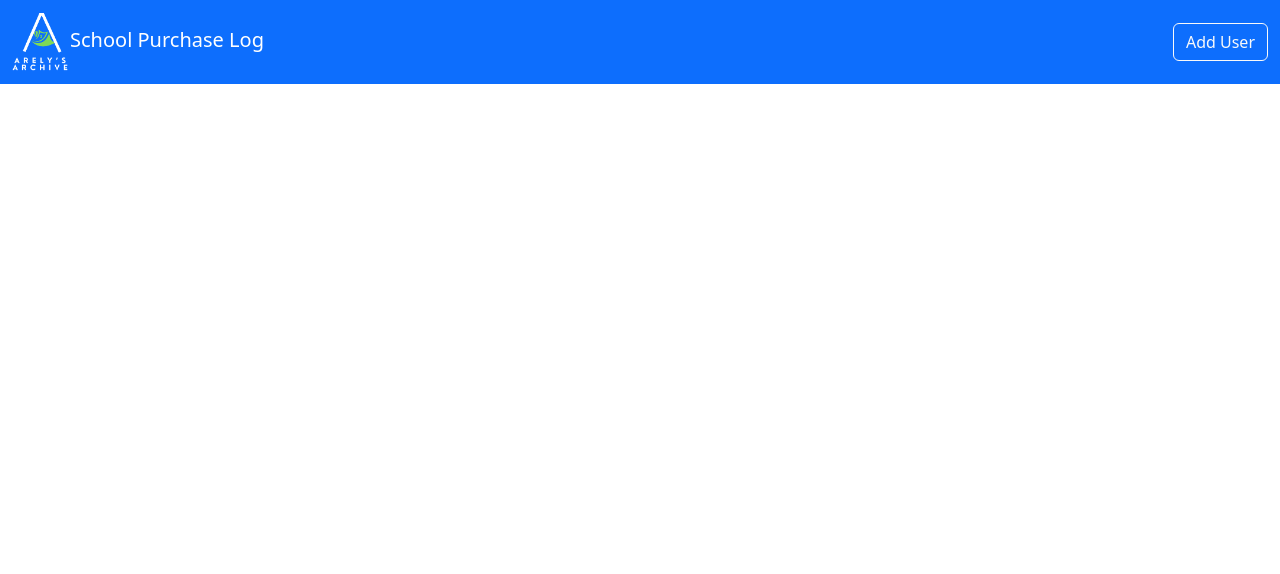
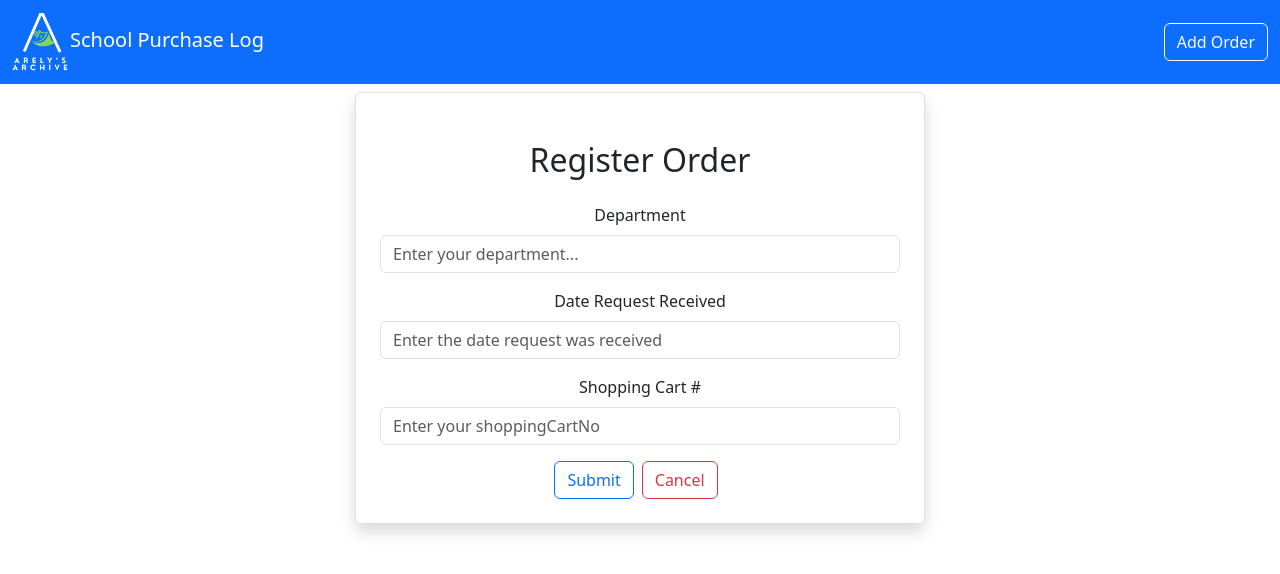
Before and after one commit to ArelyC77/fullstack-front, a React (Create React App) app: page /addorder in a window 1280 px wide. Shown: the top 574 px of the page. Built offline with nearby package versions, Linux system fonts and the light colour scheme.

Commit message:
Updated Table Names

```diff
--- a/src/App.js
+++ b/src/App.js
@@ -4,9 +4,9 @@ import "../node_modules/bootstrap/dist/css/bootstrap.min.css";
 import Navbar from './layout/Navbar';
 import Home from './pages/Home';
 import { BrowserRouter as Router, Routes, Route } from 'react-router-dom';
-import AddUser from './pages/AddUser';
-import EditUser from './userss/EditUser';
-import ViewUser from './userss/ViewUser';
+import AddOrder from './pages/AddOrder';
+import EditOrder from './orders/EditOrder';
+import ViewOrder from './orders/ViewOrder';
 
 function App() {
   return (
@@ -15,9 +15,9 @@ function App() {
         <Navbar/>
         <Routes>
           <Route exact path="/" element={<Home />} />
-          <Route exact path="/adduser" element={<AddUser />} />
-          <Route exact path="/edituser/:id" element={<EditUser/>}/>
-          <Route exact path="/viewuser/:id" element={<ViewUser />} />
+          <Route exact path="/addorder" element={<AddOrder />} />
+          <Route exact path="/editorder/:id" element={<EditOrder/>}/>
+          <Route exact path="/vieworder/:id" element={<ViewOrder />} />
         </Routes>
       </Router>
     </div>
--- a/src/layout/Navbar.js
+++ b/src/layout/Navbar.js
@@ -20,7 +20,7 @@ export default function Navbar() {
             <span className="navbar-toggler-icon"></span>
           </button> */}
           {/* path links to Route on App.js - this is a linked button */}
-          <Link className="btn btn-outline-light" to="/adduser">Add User</Link>
+          <Link className="btn btn-outline-light" to="/addorder">Add Order</Link>
 
         </div>
       </nav>
--- a/src/userss/EditUser.js
+++ b/src/orders/EditOrder.js
@@ -3,86 +3,86 @@ import {Link, useNavigate } from 'react-router-dom';
 import axios from 'axios';
 import { useEffect } from 'react'; // Importing useEffect
 import { useParams} from 'react-router-dom';
-export default function EditUser() {
+export default function EditOrder() {
 
   //react router dom useNavigate
   let navigate = useNavigate()
 
   const {id}=useParams()
 
-  const [user, setUser]=useState({
-    name:"",
-    username:"",
-    email:""
+  const [order, setOrder]=useState({
+    department:"",
+    dateRequestReceived:"",
+    shoppingCartNo:""
   })
 
   //deconstruct useState
-  const{name,username,email}=user
+  const{department,dateRequestReceived,shoppingCartNo}=order
 
   //event change (refer to input variables)
   const onInputChange=(e)=>{
     //the split operator"..." will keep on adding the new object
-    setUser({...user,[e.target.name]: e.target.value})
+    setOrder({...order,[e.target.name]: e.target.value})
   };
 
   useEffect(() => {
-    loadUser();
+    loadOrder();
   },[])
 
   const onSubmit= async (e)=>{
     e.preventDefault();
     //axios will post the information using backend post
-    await axios.put(`http://localhost:8080/user/${id}`,user)
+    await axios.put(`http://localhost:8080/orders/${id}`,order)
     //this will navigate to the homepage when submitted
     navigate("/")
   };
 
-  const loadUser = async ()=>{
-    const result=await axios.get(`http://localhost:8080/user/${id}`)
-    setUser(result.data)
+  const loadOrder = async ()=>{
+    const result=await axios.get(`http://localhost:8080/orders/${id}`)
+    setOrder(result.data)
   }
 
   return (
   <div className='container'>
     <div className='row'>
       <div className='col-md-6 offset-md-3 border rounded p-4 mt-2 shadow'>
-        <h2 className='text-center m-4'>Edit User</h2>
+        <h2 className='text-center m-4'>Edit Order</h2>
         <form onSubmit={(e)=>onSubmit(e)}>
-          {/* NAME margin bottom 3 */}
+          {/* DEPARTMENT margin bottom 3 */}
           <div className='mb-3'>
-            <label htmlFor='Name' className='form-label'>Name</label>
+            <label htmlFor='Department' className='form-label'>Department</label>
             <input
             type={"text"}
             className='form-control'
-            placeholder='Enter your name'
-            name="name"
-            value={name}
+            placeholder='Enter your department'
+            name="department"
+            value={department}
             onChange={(e)=>onInputChange(e)} //called the onInputChange event with arrow function
             />
           </div>
 
-          {/* USERNAME margin bottom 3 */}
+          {/* dateRequestReceived margin bottom 3 */}
           <div className='mb-3'>
-            <label htmlFor='Username' className='form-label'>Username</label>
+            <label htmlFor='dateRequestReceived' className='form-label'>Date Request Received</label>
             <input
             type={"text"}
             className='form-control'
-            placeholder='Enter your username'
-            name="username"
-            value={username}
+            placeholder='Enter the date request was received...'
+            name="dateRequestReceived"
+            value={dateRequestReceived}
             onChange={(e)=>onInputChange(e)}
             />
           </div>
 
-          {/* EMAIL margin bottom 3 */}
+          {/* shoppingCartNo margin bottom 3 */}
           <div className='mb-3'>
-            <label htmlFor='Email' className='form-label'>Email</label>
+            <label htmlFor='shoppingCartNo' className='form-label'>Shopping Cart #</label>
             <input
             type={"text"}
             className='form-control'
-            placeholder='Enter your email'
-            name="email"
-            value={email}
+            placeholder='Enter the shopping cart #...'
+            name="shoppingCartNo"
+            value={shoppingCartNo}
             onChange={(e)=>onInputChange(e)}
             />
           </div>
--- a/src/userss/ViewUser.js
+++ b/src/orders/ViewOrder.js
@@ -2,25 +2,25 @@ import React, { useEffect, useState } from 'react';
 import { Link, useParams } from 'react-router-dom';
 import axios from 'axios';
 
-export default function ViewUser() {
-    const [user, setUser] = useState({
-        name: "",
-        username: "",
-        email: ""
+export default function ViewOrder() {
+    const [order, setOrder] = useState({
+        department: "",
+        dateRequestReceived: "",
+        shoppingCartNo: ""
     });
 
     const { id } = useParams();
 
     useEffect(() => {
-        loadUser();
+        loadOrder();
     }, []);
 
-    const loadUser = async () => {
+    const loadOrder = async () => {
         try {
-            const result = await axios.get(`http://localhost:8080/user/${id}`);
-            setUser(result.data);
+            const result = await axios.get(`http://localhost:8080/orders/${id}`);
+            setOrder(result.data);
         } catch (error) {
-            console.error("Error loading user:", error);
+            console.error("Error loading order:", error);
         }
     };
 
@@ -28,23 +28,23 @@ export default function ViewUser() {
         <div className='container'>
             <div className='row'>
                 <div className='col-md-6 offset-md-3 border rounded p-4 mt-2 shadow'>
-                    <h2 className='text-center m-4'>User Details</h2>
+                    <h2 className='text-center m-4'>Order Details</h2>
                     <div className='card'>
                         <div className="card-header">
-                            Details of user id : {id}
+                            Details of order id : {id}
                         </div>
                         <ul className='list-group list-group-flush'>
                             <li className="list-group-item">
-                                <b>Name: </b>
-                                {user.name}
+                                <b>Department: </b>
+                                {order.department}
                             </li>
                             <li className="list-group-item">
-                                <b>Username: </b>
-                                {user.username}
+                                <b>Date Request Received: </b>
+                                {order.dateRequestReceived}
                             </li>
                             <li className="list-group-item">
-                                <b>Email: </b>
-                                {user.email}
+                                <b>Shopping Cart #: </b>
+                                {order.shoppingCartNo}
                             </li>
                         </ul>
                     </div>
--- a/src/pages/AddUser.js
+++ b/src/pages/AddOrder.js
@@ -2,75 +2,76 @@ import React, { useState } from 'react'
 import {Link, useNavigate } from 'react-router-dom';
 import axios from 'axios';
 
-export default function AddUser() {
+export default function AddOrder() {
 
   //react router dom useNavigate
   let navigate = useNavigate()
 
-  const [user, setUser]=useState({
-    name:"",
-    username:"",
-    email:""
+  const [order, setOrder]=useState({
+    department:"",
+    dateRequestReceived:"",
+    shoppingCartNo:""
   })
 
   //deconstruct useState
-  const{name,username,email}=user
+  const{department,dateRequestReceived,shoppingCartNo}=order
 
   //event change (refer to input variables)
   const onInputChange=(e)=>{
     //the split operator"..." will keep on adding the new object
-    setUser({...user,[e.target.name]: e.target.value})
+    setOrder({...order,[e.target.name]: e.target.value})
   };
 
   const onSubmit= async (e)=>{
     e.preventDefault();
     //axios will post the information using backend post
-    await axios.post("http://localhost:8080/user",user)
+    await axios.post("http://localhost:8080/orders",order)
     //this will navigate to the homepage when submitted
     navigate("/")
   };
+
 
   return (
   <div className='container'>
     <div className='row'>
       <div className='col-md-6 offset-md-3 border rounded p-4 mt-2 shadow'>
-        <h2 className='text-center m-4'>Register User</h2>
+        <h2 className='text-center m-4'>Register Order</h2>
         <form onSubmit={(e)=>onSubmit(e)}>
-          {/* NAME margin bottom 3 */}
+          {/* DEPARTMENT margin bottom 3 */}
           <div className='mb-3'>
-            <label htmlFor='Name' className='form-label'>Name</label>
+            <label htmlFor='Department' className='form-label'>Department</label>
             <input
             type={"text"}
             className='form-control'
-            placeholder='Enter your name'
-            name="name"
-            value={name}
+            placeholder='Enter your department...'
+            name="department"
+            value={department}
             onChange={(e)=>onInputChange(e)} //called the onInputChange event with arrow function
             />
           </div>
 
-          {/* USERNAME margin bottom 3 */}
+          {/* DATEREQUESTRECEIVED margin bottom 3 */}
           <div className='mb-3'>
-            <label htmlFor='Username' className='form-label'>Username</label>
+            <label htmlFor='DateRequestReceived' className='form-label'>Date Request Received</label>
             <input
             type={"text"}
             className='form-control'
-            placeholder='Enter your username'
-            name="username"
-            value={username}
+            placeholder='Enter the date request was received'
+            name="dateRequestReceived"
+            value={dateRequestReceived}
             onChange={(e)=>onInputChange(e)}
             />
           </div>
 
-          {/* EMAIL margin bottom 3 */}
+          {/* shoppingCartNo margin bottom 3 */}
           <div className='mb-3'>
-            <label htmlFor='Email' className='form-label'>Email</label>
+            <label htmlFor='shoppingCartNo' className='form-label'>Shopping Cart #</label>
             <input
             type={"text"}
             className='form-control'
-            placeholder='Enter your email'
-            name="email"
-            value={email}
+            placeholder='Enter your shoppingCartNo'
+            name="shoppingCartNo"
+            value={shoppingCartNo}
             onChange={(e)=>onInputChange(e)}
             />
           </div>
--- a/src/pages/Home.js
+++ b/src/pages/Home.js
@@ -7,49 +7,49 @@ import { Link, useParams } from 'react-router-dom';
 import 'bootstrap-icons/font/bootstrap-icons.css';
 
 export default function Home() {
-    const [users, setUsers] = useState([]);
+    const [orders, setOrders] = useState([]);
     const [showModal, setShowModal] = useState(false);
-    const [userToDelete, setUserToDelete] = useState(null);
+    const [orderToDelete, setOrderToDelete] = useState(null);
 
     const { id } = useParams();
 
     useEffect(() => {
-        loadUsers();
+        loadOrders();
     }, []);
 
-    const loadUsers = async () => {
+    const loadOrders = async () => {
         try {
-            const result = await axios.get("http://localhost:8080/users");
-            setUsers(result.data);
+            const result = await axios.get("http://localhost:8080/orders");
+            setOrders(result.data);
         } catch (error) {
-            console.error("Error loading users:", error);
+            console.error("Error loading orders:", error);
         }
     };
 
-    const deleteUser = async (id) => {
+    const deleteOrder = async (id) => {
         try {
-            await axios.delete(`http://localhost:8080/user/${id}`);
-            loadUsers();
+            await axios.delete(`http://localhost:8080/orders/${id}`);
+            loadOrders();
         } catch (error) {
-            console.error("Error deleting user:", error);
+            console.error("Error deleting order:", error);
         }
     };
 
     const handleDeleteClick = (id) => {
-        setUserToDelete(id);
+        setOrderToDelete(id);
         setShowModal(true);
     };
 
     const handleConfirmDelete = () => {
-        if (userToDelete) {
-            deleteUser(userToDelete);
+        if (orderToDelete) {
+            deleteOrder(orderToDelete);
             setShowModal(false);
         }
     };
 
     const handleCancelDelete = () => {
         setShowModal(false);
-        setUserToDelete(null);
+        setOrderToDelete(null);
     };
 
     return (
@@ -59,36 +59,36 @@ export default function Home() {
                     <thead>
                         <tr>
                             <th scope="col">#</th>
-                            <th scope="col">Name</th>
-                            <th scope="col">Username</th>
-                            <th scope="col">Email</th>
+                            <th scope="col">Date Request Received</th>
+                            <th scope="col">Department</th>
+                            <th scope="col">Shopping Cart # </th>
                             <th scope="col">Action</th>
                         </tr>
                     </thead>
                     <tbody>
-                        {users.map((user, index) => (
+                        {orders.map((order, index) => (
                             <tr key={index}>
                                 <th scope="row">{index + 1}</th>
-                                <td>{user.name}</td>
-                                <td>{user.username}</td>
-                                <td>{user.email}</td>
+                                <td>{order.department}</td>
+                                <td>{order.dateRequestReceived}</td>
+                                <td>{order.shoppingCartNo}</td>
                                 <td>
                                     {/* View */}
                                     <Link className='btn btn-primary mx-2'
-                                        to={`/viewuser/${user.id}`}>
+                                        to={`/vieworder/${order.id}`}>
                                         <i className="bi bi-eye"></i>
                                     </Link>
 
-                                    {/* Links take users to a new section while buttons trigger an action */}
+                                    {/* Links take orders to a new section while buttons trigger an action */}
                                     {/* Edit */}
                                     <Link className='btn btn-outline-primary mx-2'
-                                        to={`/edituser/${user.id}`}>
+                                        to={`/editorder/${order.id}`}>
                                         <i className="bi bi-pencil"></i>
                                     </Link>
 
                                     {/* Delete */}
                                     <button className='btn btn-danger mx-2'
-                                        onClick={() => handleDeleteClick(user.id)}>
+                                        onClick={() => handleDeleteClick(order.id)}>
                                         <i class="bi bi-trash"></i>
                                     </button>
                                 </td>
@@ -107,7 +107,7 @@ export default function Home() {
                                 <button type="button" className="btn-close" onClick={handleCancelDelete}></button>
                             </div>
                             <div className="modal-body">
-                                <p>Are you sure you want to delete this user?</p>
+                                <p>Are you sure you want to delete this order?</p>
                             </div>
                             <div className="modal-footer">
                             <div style={{ position: 'absolute', bottom: '8', left: '0', right:'80%'}}>
```
